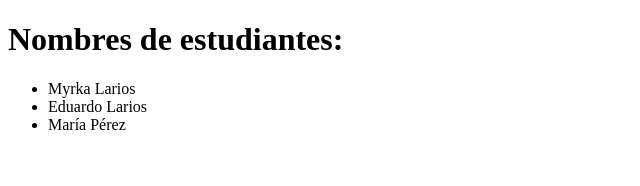
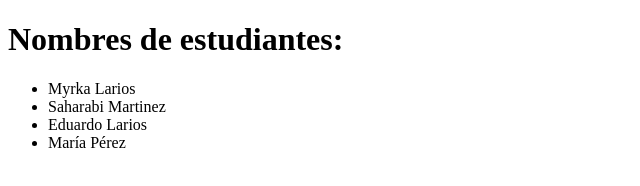
Before and after one commit to CursoGit8/curso, a plain HTML site: page index.html in a window 1280 px wide. Shown: the whole page, without its empty margins (0-640 px from the left). Drawn offline with Linux system fonts and the light colour scheme.

Commit message:
Hola mundo

```diff
--- a/index.html
+++ b/index.html
@@ -9,6 +9,7 @@
     <h1>Nombres de estudiantes:</h1>
     <ul>
       <li>Myrka Larios</li>
+      <li>Saharabi Martinez</li>
       <li>Eduardo Larios</li>
       <li>María Pérez</li>
     </ul>
```
